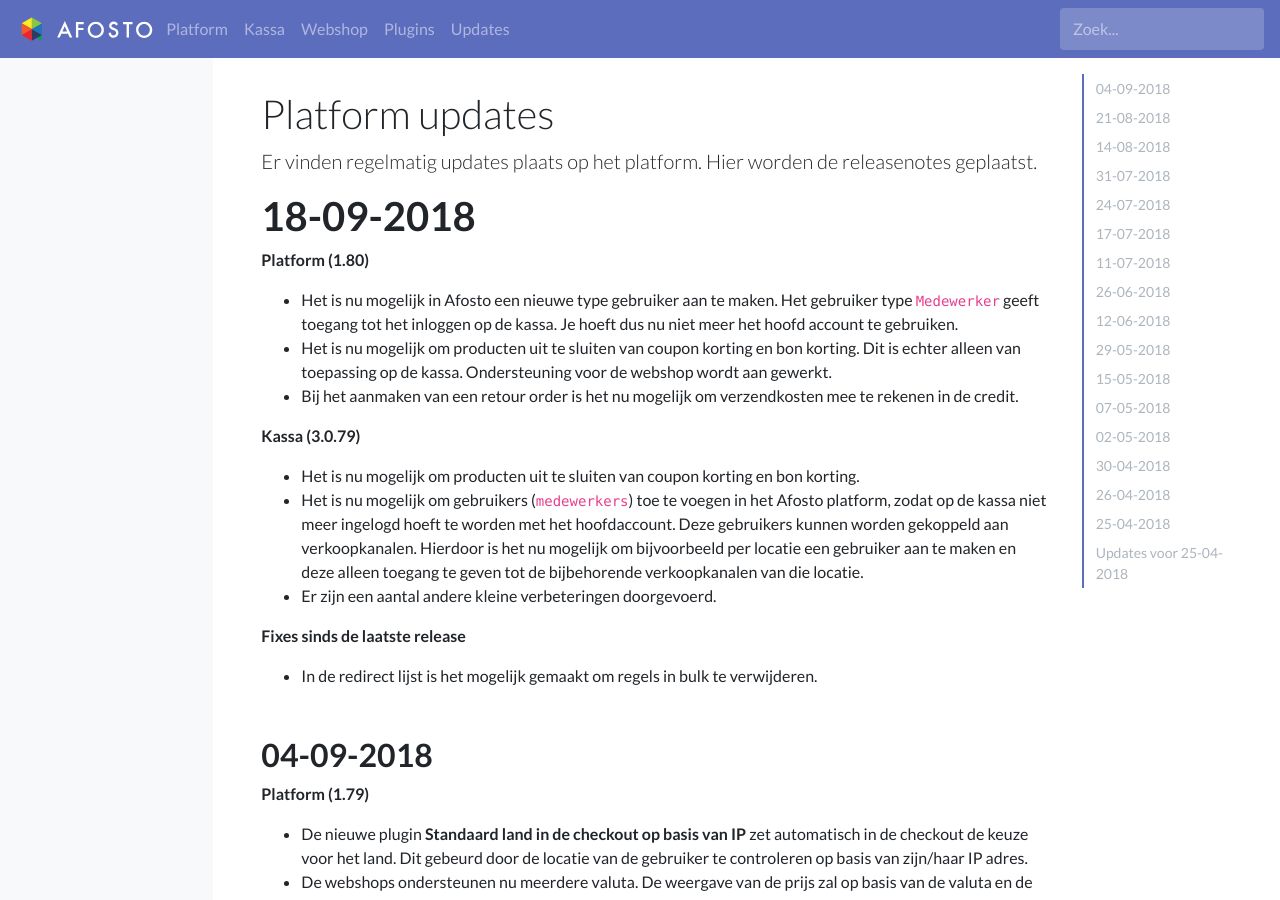
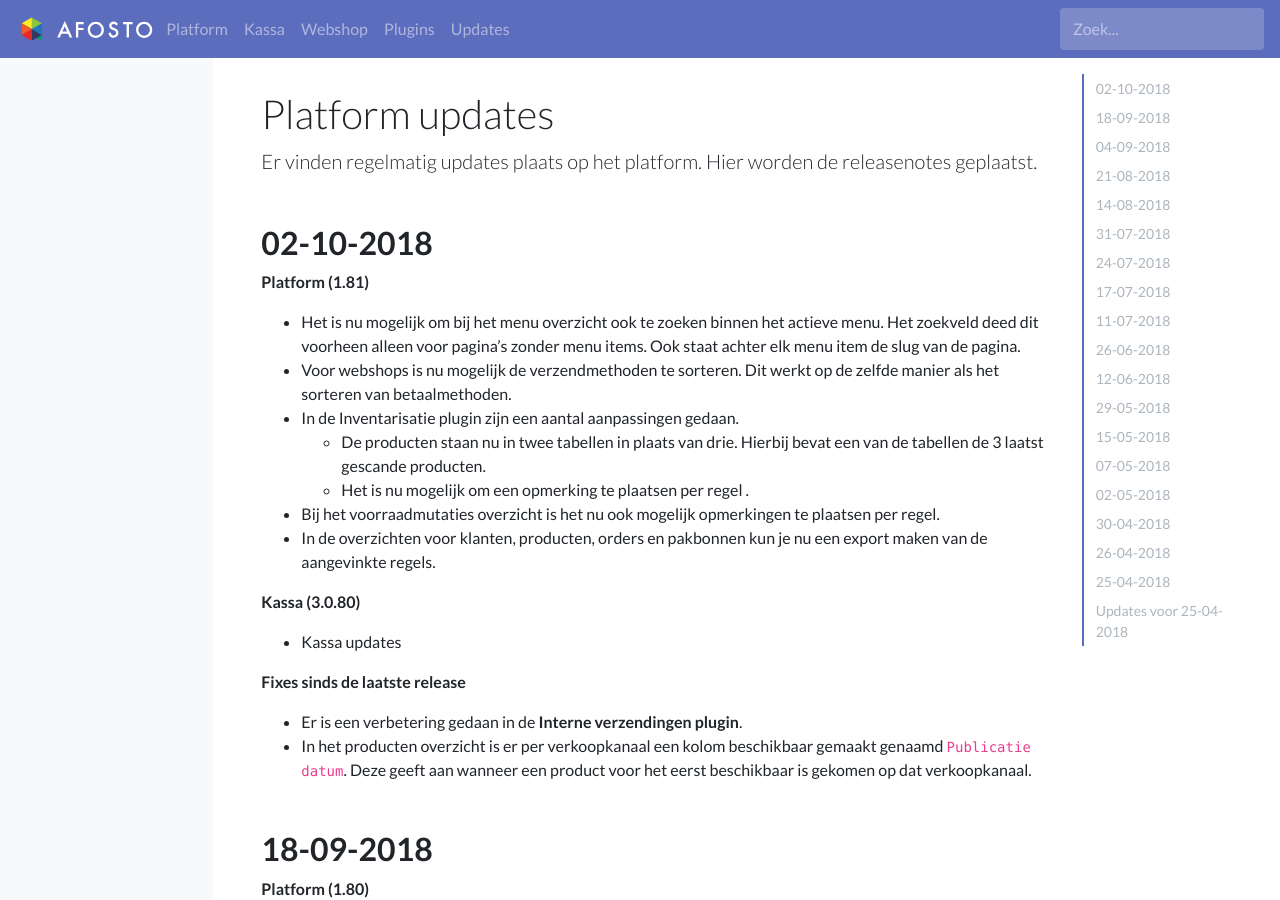
Before and after one commit to afosto/afosto-docs, a Jekyll site: the page built from updates.md, in a window 1280 px wide and 900 px high. Built offline with Jekyll 4.4.1, drawn with Linux system fonts in a browser that asks for light colours; a script that is not in the unit is left out.

Commit message:
release notes 02-10-2018 - added notes (missing pos notes) - bumped last release date

```diff
--- a/index.html
+++ b/index.html
@@ -13,7 +13,7 @@ title: Alles wat je moet weten over Afosto op één plek.
         <input type="text" class="form-control form-control-lg" id="af-home-search">
       </form>
       <small class="col-12 text-center text-muted">
-        Laatste update<br> <a href="{{ site.url }}/updates">18 september 2018</a>
+        Laatste update<br> <a href="{{ site.url }}/updates">2 oktober 2018</a>
       </small>
     </div>
   </div>
--- a/updates.md
+++ b/updates.md
@@ -8,7 +8,30 @@ redirect_from:
     - /releases
 ---
 
-# 18-09-2018
+## 02-10-2018
+
+**Platform (1.81)**
+
+- Het is nu mogelijk om bij het menu overzicht ook te zoeken binnen het actieve menu. Het zoekveld deed dit voorheen alleen voor pagina’s zonder menu items. Ook staat achter elk menu item de slug van de pagina.
+- Voor webshops is nu mogelijk de verzendmethoden te sorteren. Dit werkt op de zelfde manier als het sorteren van betaalmethoden.
+- In de Inventarisatie plugin zijn een aantal aanpassingen gedaan.
+  - De producten staan nu in twee tabellen in plaats van drie. Hierbij bevat een van de tabellen de 3 laatst gescande producten.
+  - Het is nu mogelijk om een opmerking te plaatsen per regel .
+- Bij het voorraadmutaties overzicht is het nu ook mogelijk opmerkingen te plaatsen per regel.
+- In de overzichten voor klanten, producten, orders en pakbonnen kun je nu een export maken van de aangevinkte regels.
+
+**Kassa (3.0.80)**
+
+- Kassa updates
+
+**Fixes sinds de laatste release**
+
+- Er is een verbetering gedaan in de **Interne verzendingen plugin**.
+- In het producten overzicht is er per verkoopkanaal een kolom beschikbaar gemaakt genaamd `Publicatie datum`. Deze geeft aan wanneer een product voor het eerst beschikbaar is gekomen op dat verkoopkanaal.
+
+
+
+## 18-09-2018
 **Platform (1.80)**
 
 - Het is nu mogelijk in Afosto een nieuwe type gebruiker aan te maken.
```
